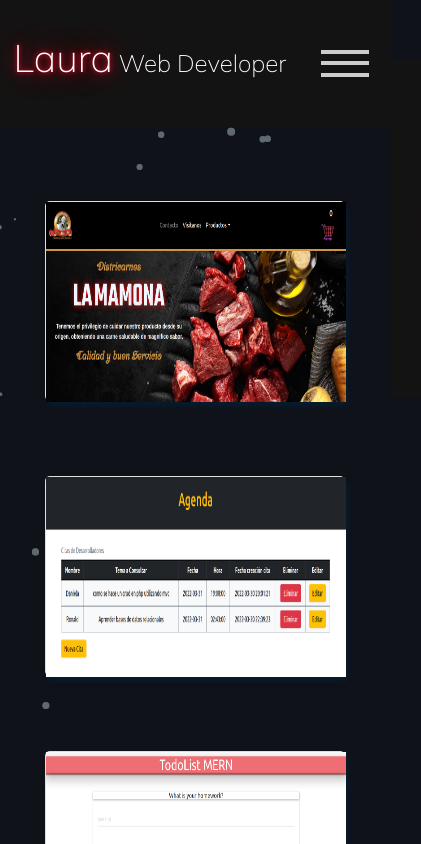
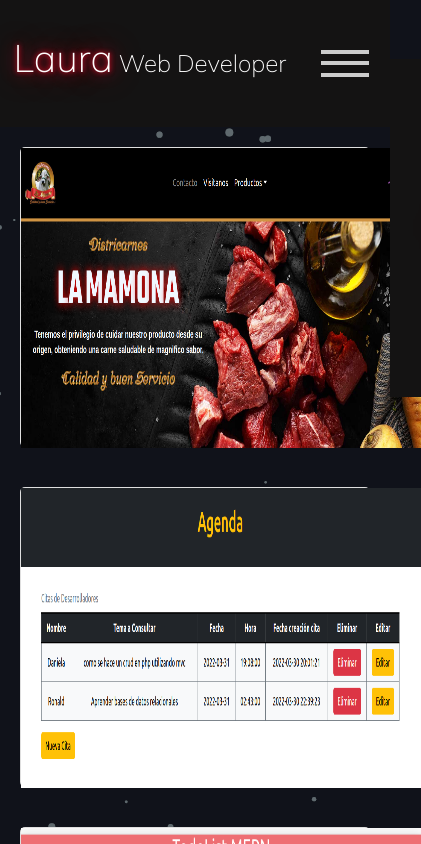
Before and after one commit to LDvargasHidalgo/full-portafolio, a React (Create React App) app: page /projects in a window 390 px wide. Shown: the top 844 px of the page, 421 px wide, since content can reach past the window. Built offline with nearby package versions, Linux system fonts and the light colour scheme; a web font is replaced by a local one.

Commit message:
portfolio responsive

```diff
--- a/src/Components/Home/HomePages.js
+++ b/src/Components/Home/HomePages.js
@@ -42,18 +42,17 @@
             </div>
             <br />
             <div>
-          <a href="#" class="btn-neon">
+              <Link to="#" className="btn-neon">
                 <span id="span1"></span>
                 <span id="span2"></span>
                 <span id="span3"></span>
                 <span id="span4"></span>
                 <b>Descargar CV</b>
-        </a>
+              </Link>
             </div>
           </div>
         </div>
       </div>
-
     </HomePageStyled>
   );
 }
@@ -68,7 +67,12 @@
   }
   .container {
     margin-top: 10%;
+    display: flex;
+    flex-direction: column;
+    justify-content: center;
+    align-items: center;
   }
+
   .tipography {
     text-align: center;
     padding: 3px 20px;
@@ -78,6 +82,7 @@
     }
     h1 {
       font-size: 1.3rem;
+      font-weight: 900;
     }
     span {
       font-size: 1.8rem;
@@ -93,8 +98,11 @@
     display: flex;
     justify-content: center;
 
+    width: 200px;
+    height: 200px;
     img {
-      width: 200px;
+      width: 100%;
+      height: 100%;
       border-radius: 50%;
     }
   }
@@ -145,7 +153,7 @@
   }
 
   //prueba botn
-  .btn-neon{
+  .btn-neon {
     position: relative;
     display: inline-block;
     padding: 15px 30px;
@@ -156,103 +164,105 @@
     overflow: hidden;
     transition: 0.2s;
   }
-.btn-neon:hover{
+  .btn-neon:hover {
     background: var(--primary-color);
-    box-shadow: 0 0 10px var(--primary-color), 0 0 40px var(--primary-color), 0 0 80px var(--primary-color);
+    box-shadow: 0 0 10px var(--primary-color), 0 0 40px var(--primary-color),
+      0 0 80px var(--primary-color);
     transition-delay: 1s;
   }
-.btn-neon span{
+  .btn-neon span {
     position: absolute;
     display: block;
   }
-#span1{
+  #span1 {
     top: 0;
     left: -100%;
     width: 100%;
     height: 2px;
-    background: linear-gradient(90deg, transparent,var(--primary-color));
+    background: linear-gradient(90deg, transparent, var(--primary-color));
   }
- .btn-neon:hover #span1{
+  .btn-neon:hover #span1 {
     left: 100%;
     transition: 1s;
   }
- #span3{
+  #span3 {
     bottom: 0;
     right: -100%;
     width: 100%;
     height: 2px;
-    background: linear-gradient(270deg, transparent,var(--primary-color));
+    background: linear-gradient(270deg, transparent, var(--primary-color));
   }
- .btn-neon:hover #span3{
+  .btn-neon:hover #span3 {
     right: 100%;
     transition: 1s;
     transition-delay: 0.5s;
   }
-#span2{
+  #span2 {
     top: -100%;
     right: 0;
     width: 2px;
     height: 100%;
-    background: linear-gradient(180deg,transparent,var(--primary-color));
+    background: linear-gradient(180deg, transparent, var(--primary-color));
   }
-.btn-neon:hover #span2{
+  .btn-neon:hover #span2 {
     top: 100%;
     transition: 1s;
     transition-delay: 0.25s;
   }
-#span4{
+  #span4 {
     bottom: -100%;
     left: 0;
     width: 2px;
     height: 100%;
-    background: linear-gradient(360deg,transparent,var(--primary-color));
+    background: linear-gradient(360deg, transparent, var(--primary-color));
   }
-.btn-neon:hover #span4{
+  .btn-neon:hover #span4 {
     bottom: 100%;
     transition: 1s;
     transition-delay: 0.75s;
   }
 
-  /* Cuando el ancho de la pantalla tenga como minimo 600px TABLETS*/
   @media (min-width: 600px) {
+    .container {
+    margin-top:0;
+  }
+
     .photo {
-      img {
     width: 300px;
-        border-radius: 50%;
+    height: 300px;
   }
+
   }
+
+  @media (min-width: 992px) {
+    .container {
+    margin-top: 10%;
+    display: flex;
+    flex-direction: row;
+    justify-content: center;
+    align-items: start;
+  }
+
+    .photo {
+    min-width: 400px;
+    height: auto;
+    padding: 3%;
+  }
+
    .tipography {
+
     p {
       font-size: 1.2rem;
     }
-    }
-  }
-
-  /* Cunado la pantalla sea más grande de 994px  */
-  @media (min-width: 994px) {
-    .container {
-      display: flex;
-      justify-content: center;
-      align-items: center;
-      margin-top: 20px;
-    }
-  }
-  .photo {
-    img {
-      width: 400px;
-    }
-  }
-  .tipography {
-    p {
-      font-size: 1.3rem;
-    }
     h1 {
-      font-size: 2rem;
+      font-size: 1.5rem;
+      font-weight: 900;
     }
     span {
-      font-size: 3rem;
+      font-size: 2rem;
       font-family: "Shadows Into Light", cursive;
       color: var(--primary-color);
+    }
   }
   }
 `;
--- a/src/Components/Projects/Projects.js
+++ b/src/Components/Projects/Projects.js
@@ -1,44 +1,38 @@
-import React,{ useState } from "react";
+import React, { useState } from "react";
 import styled from "styled-components";
 import GithubIcon from "@material-ui/icons/GitHub";
-import LanguageIcon from '@material-ui/icons/Language';
-
-
+import LanguageIcon from "@material-ui/icons/Language";
 import ProjectsData from "../../Data/Data";
 
+function Projects() {
+  const [items, setItems] = useState(ProjectsData);
+  return (
+    <ProjectsPageStyled>
+      <div className="container-main-cards">
+        {items.map((elem) => {
+          const { id, title, image, git, deploy } = elem;
 
-
-
-function Projects() {
-  const[items, setItems] = useState(ProjectsData );
           return (
-    < ProjectsPageStyled>
-                  <div className="container-main-cards">
-                       {
-              items.map((elem) => {
-                const {id,title,image,git,deploy}=elem;
-
-                return(
-
             <div className="card" key={id}>
               <img src={image} alt="" />
               <div className="content">
                 <div className="content">
                   <h2>{title}</h2>
                   <div className="icons">
-                      <a  href={git} target="_blank" className="icon i-github"><GithubIcon /></a>
-                      <a  href={deploy} target="_blank" className="icon i-deploy"><LanguageIcon/></a>
+                    <a href={git} target="_blank" className="icon i-github">
+                      <GithubIcon />
+                    </a>
+                    <a href={deploy} target="_blank" className="icon i-deploy">
+                      <LanguageIcon />
+                    </a>
                   </div>
                 </div>
               </div>
             </div>
-                )
-              })
-            }
+          );
+        })}
       </div>
-
-
-    </  ProjectsPageStyled>
+    </ProjectsPageStyled>
   );
 }
 const ProjectsPageStyled = styled.header`
@@ -47,35 +41,33 @@
   margin: 0;
   padding: 0;
   box-sizing: border-box;
+  font-family: 'Berkshire Swash', cursive;
 
 
-  .container-main-cards{
+  .container-main-cards {
     position: relative;
     z-index: 100;
     display: flex;
     flex-wrap: wrap;
-  margin-top:5%;
     justify-content: center;
-   min-height: 100vh;
+    min-height: 70vh;
   }
 
-
-.card{
+  .card {
     margin: 20px;
-   width: 300px;
-   height: 200px;
+    width: 400px;
+    height: 300px;
     border-radius: 5px;
-   background-size: 300px 200px;
-   box-shadow: 3px 5px 5px rgba(3,32,51,.8);
-   margin-top: 55px;
+  /*   background-size: 300px 200px; */
+   /*  margin-top: 55px; */
   }
 
   .card img {
-   width: 300px;
-   height: 200px;
+    width: 400px;
+    height: 300px;
     position: absolute;
   }
-.content{
+  .content {
     position: relative;
     width: 100%;
     height: 100%;
@@ -84,27 +76,28 @@
     justify-content: space-between;
     align-items: center;
     justify-content: center;
-   background: rgba(0,0,0,.6);
+    background: rgba(0, 0, 0, 0.6);
     opacity: 0;
     transition: 1s;
   }
 
-.content h2, a{
-   color: rgba(255,255,255,.8);
+  .content h2,
+  a {
+  /*   color: rgba(255, 255, 255, 0.8); */
     text-decoration: none;
     margin: 10px 0;
     font-family: sans-serif;
   }
 
-.content a{
+  .content a {
     font-weight: 200;
   }
 
-.card:hover .content{
-   opacity: 1;
+  .card:hover .content {
+    opacity: 2;
   }
 
-.icons{
+  .icons {
     .icon {
       border: 2px solid var(--border-color);
       border-radius: 50%;
@@ -134,10 +127,6 @@
       }
     }
   }
-
-
-
-
 `;
 
 export default Projects;
--- a/src/styles/GlobalStyle.js
+++ b/src/styles/GlobalStyle.js
@@ -19,8 +19,8 @@
    list-style: none;
    text-decoration: none;
    font-family: 'Berkshire Swash', cursive;
-font-family: 'Happy Monkey', cursive;
-font-family: 'Mulish', sans-serif;
+   font-family: 'Happy Monkey', cursive;
+   font-family: 'Mulish', sans-serif;
    font-size:1.2rem ;
   /*  font-size: 1.2rem; */
 }
```
Also changed, not shown: src/Components/Contact/Contact.js (line endings or trailing spaces), src/Components/Navbar/Navbar.jsx (line endings or trailing spaces). Lines whose indentation alone changed are shown as unchanged.
